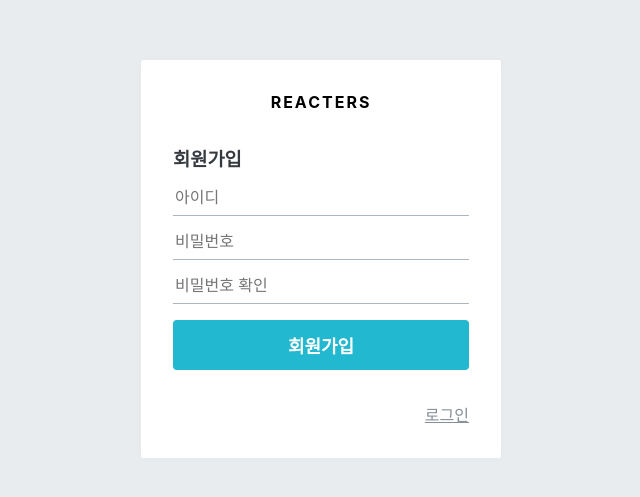
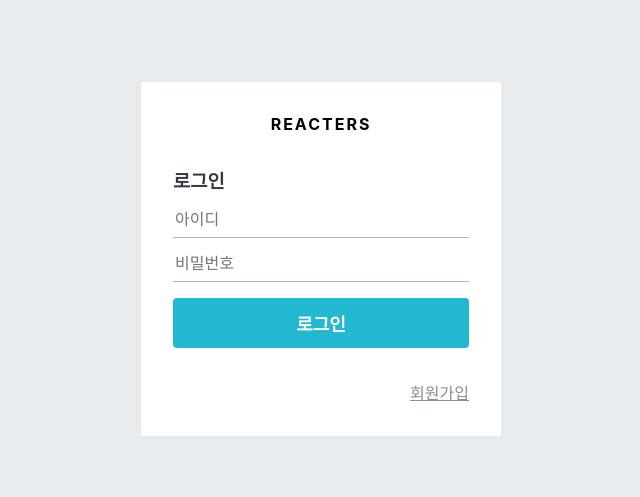
Before and after one commit to ssb00134/blog-frontend, a React (Create React App) app: page /login in a window 1280 px wide. Shown: the part 141-638 px from the top of the page, without its empty margins (319-959 px from the left). Built offline with nearby package versions, Linux system fonts and the light colour scheme.

Commit message:
프록시 설정

```diff
--- a/package.json
+++ b/package.json
@@ -6,6 +6,7 @@
     "@testing-library/jest-dom": "^5.11.4",
     "@testing-library/react": "^11.1.0",
     "@testing-library/user-event": "^12.1.10",
+    "axios": "^0.21.1",
     "immer": "^9.0.2",
     "react": "^17.0.2",
     "react-dom": "^17.0.2",
@@ -15,6 +16,7 @@
     "redux": "^4.1.0",
     "redux-actions": "^2.6.5",
     "redux-devtools-extension": "^2.13.9",
+    "redux-saga": "^1.1.3",
     "styled-components": "^5.2.3",
     "web-vitals": "^1.0.1"
   },
@@ -41,5 +43,6 @@
       "last 1 firefox version",
       "last 1 safari version"
     ]
-  }
+  },
+  "proxy" : "http://localhost:4000/"
 }
--- a/src/components/auth/AuthForm.js
+++ b/src/components/auth/AuthForm.js
@@ -60,27 +60,51 @@
   register : '회원가입'
 }
 
-const AuthForm = ({type}) => {
+const AuthForm = ({ type, form, onChange, onSubmit, error }) => {
   const text = textMap[type];
+  return (
+    <AuthFormBlock>
+      <h3>{text}</h3>
+      <form onSubmit={onSubmit}>
+        <StyledInput
+          autoComplete="username"
+          name="username"
+          placeholder="아이디"
+          onChange={onChange}
+          value={form.username}
+        />
+        <StyledInput
+          autoComplete="new-password"
+          name="password"
+          placeholder="비밀번호"
+          type="password"
+          onChange={onChange}
+          value={form.password}
+        />
+        {type === 'register' && (
+          <StyledInput
+            autoComplete="new-password"
+            name="passwordConfirm"
+            placeholder="비밀번호 확인"
+            type="password"
+            onChange={onChange}
+            value={form.passwordConfirm}
+          />
+        )}
 
-
-  return <AuthFormBlock><h3>{text}</h3>
-  <form>
-    <StyledInput autoComplete="username" name="username" placeholder='아이디' />
-    <StyledInput autoComplete="new-password" name="password" placeholder='비밀번호' type="password"/>
-    {type === 'register' &&(
-      <StyledInput autoComplete="new-password" name="passwordConfirm" placeholder="비밀번호 확인" type="password"/>
-    )}
-    <ButtonWithMarginTop cyan fullWidth>{text}</ButtonWithMarginTop>
+        <ButtonWithMarginTop cyan fullWidth style={{ marginTop: '1rem' }}>
+          {text}
+        </ButtonWithMarginTop>
       </form>
       <Footer>
-    {type==='login' ?(
+        {type === 'login' ? (
           <Link to="/register">회원가입</Link>
-    ):(
+        ) : (
           <Link to="/login">로그인</Link>
         )}
       </Footer>
-  </AuthFormBlock>;
+    </AuthFormBlock>
+  );
 };
 
 export default AuthForm;
--- /dev/null
+++ b/src/components/auth/LoginForm.js
@@ -0,0 +1,40 @@
+import React, { useEffect } from 'react';
+import { useDispatch, useSelector } from 'react-redux';
+import auth, { changeField, initializeForm } from '../../modules/auth';
+import AuthForm from './AuthForm';
+
+const LoginForm = ()=>{
+    const dispatch = useDispatch();
+    const {form} = useSelector(({auth})=>({
+        form : auth.login
+    }));
+
+    const onChange = e=>{
+        const {value, name} = e.target;
+        dispatch(
+            changeField({
+                form : 'login',
+                key : name,
+                value
+            })
+        );
+    }
+
+    const onSubmit = e=>{
+        e.preventDefault();
+    }
+
+    useEffect(()=>{
+        dispatch(initializeForm('login'));
+    },[dispatch]);
+
+    return (
+        <AuthForm
+        type="login"
+        form={form}
+        onChange={onChange}
+        onSubmit={onSubmit}/>
+    )
+}
+
+export default LoginForm;
--- /dev/null
+++ b/src/lib/api/auth.js
@@ -0,0 +1,11 @@
+import client from './client';
+
+export const login = ({ username, password }) => {
+  client.post('/api/auth/login', { username, password });
+};
+
+export const register = ({ username, password }) => {
+  client.post('api/auth/register', { username, password });
+};
+
+export const check = () => client.get('/api/auth/check');
--- /dev/null
+++ b/src/lib/api/client.js
@@ -0,0 +1,27 @@
+import axios from 'axios';
+
+const client = axios.create();
+
+/*
+  글로벌 설정 예시:
+
+  // API 주소를 다른 곳으로 사용함
+  client.defaults.baseURL = 'https://external-api-server.com/'
+
+  // 헤더 설정
+  client.defaults.headers.common['Authorization'] = 'Bearer a1b2c3d4';
+
+  // 인터셉터 설정
+  axios.intercepter.response.use(\
+    response => {
+      // 요청 성공 시 특정 작업 수행
+      return response;
+    },
+    error => {
+      // 요청 실패 시 특정 작업 수행
+      return Promise.reject(error);
+    }
+  })
+*/
+
+export default client;
--- /dev/null
+++ b/src/lib/createRequestSaga.js
@@ -0,0 +1,31 @@
+import { call, put } from 'redux-saga/effects';
+import { startLoading, finishLoading } from '../modules/loading';
+
+export const createRequestActionTypes = (type) => {
+  const SUCESS = `${type}_SUCCESS`;
+  const FAILURE = `${type}FAILURE`;
+  return [type, SUCESS, FAILURE];
+};
+
+export default function createRequestSaga(type, request) {
+  const SUCCESS = `${type}_SUCEESS`;
+  const FAILURE = `${type}_FAILURE`;
+
+  return function* (action) {
+    yield put(startLoading(type));
+    try {
+      const response = yield call(request, action.payload);
+      yield put({
+        type: SUCCESS,
+        payload: response.data,
+      });
+    } catch (e) {
+      yield put({
+        type: FAILURE,
+        payload: e,
+        error: true,
+      });
+    }
+    yield put(finishLoading(type));
+  };
+}
--- a/src/modules/auth.js
+++ b/src/modules/auth.js
@@ -1,14 +1,56 @@
 import { createAction, handleActions } from 'redux-actions';
+import produce from 'immer';
+import { takeLatest } from 'redux-saga/effects';
+import createRequestSaga, {
+  createRequestActionTypes,
+} from '../lib/createRequestSaga';
+import * as authAPI from '../lib/api/auth';
 
-const SAMPLE_ACTION = 'auth/SAMPLE_ACTION';
+const CHANGE_FIELD = 'auth/CHANGE_FIELD';
+const INITIALIZE_FORM = 'auth/INITIALIZE_FORM';
 
-export const sampleAction = createAction(SAMPLE_ACTION);
+const [REGISTER, REGISTER_SUCCESS, REGISTER_FAILURE] = createRequestActionTypes(
+  'auth/REGISTER',
+);
 
-const initialState = {};
+const [LOGIN, LOGIN_SUCCESS, LOGIN_FAILURE] = createRequestActionTypes(
+  'auth/LOGIN',
+);
+
+export const changeField = createAction(
+  CHANGE_FIELD,
+  ({ form, key, value }) => ({
+    form,
+    key,
+    value,
+  }),
+);
+
+export const initializeForm = createAction(INITIALIZE_FORM, (form) => form);
+
+const initialState = {
+  register: {
+    username: '',
+    password: '',
+    passwordConfirm: '',
+  },
+  login: {
+    username: '',
+    password: '',
+  },
+};
 
 const auth = handleActions(
   {
-    [SAMPLE_ACTION]: (state, action) => state,
+    [CHANGE_FIELD]: (state, { payload: { form, key, value } }) =>
+      produce(state, (draft) => {
+        draft[form][key] = value; // 예: state.register.username을 바꾼다
+      }),
+    [INITIALIZE_FORM]: (state, { payload: form }) => ({
+      ...state,
+      [form]: initialState[form],
+      authError: null, // 폼 전환 시 회원 인증 에러 초기화
+    }),
   },
   initialState,
 );
--- a/src/modules/index.js
+++ b/src/modules/index.js
@@ -1,6 +1,7 @@
 import { combineReducers } from 'redux';
 import auth from './auth';
+import loading from './loading';
 
-const rootReducer = combineReducers({ auth });
+const rootReducer = combineReducers({ auth, loading });
 
 export default rootReducer;
--- /dev/null
+++ b/src/modules/loading.js
@@ -0,0 +1,32 @@
+import { createAction, handleActions } from 'redux-actions';
+
+const START_LOADING = 'loading/START_LOADING';
+const FINISH_LOADING = 'loading/FINISH_LOADING';
+
+export const startLoading = createAction(
+  START_LOADING,
+  (requestType) => requestType,
+);
+
+export const finishLoading = createAction(
+  FINISH_LOADING,
+  (requestType) => requestType,
+);
+
+const initialState = {};
+
+const loading = handleActions(
+  {
+    [START_LOADING]: (state, action) => ({
+      ...state,
+      [action.payload]: true,
+    }),
+    [FINISH_LOADING]: (state, action) => ({
+      ...state,
+      [action.payload]: false,
+    }),
+  },
+  initialState,
+);
+
+export default loading;
--- a/src/pages/LoginPage.js
+++ b/src/pages/LoginPage.js
@@ -1,10 +1,10 @@
 import React from 'react';
-import AuthForm from '../components/auth/AuthForm';
 import AuthTemplate from '../components/auth/AuthTemplate';
+import LoginForm from '../components/auth/LoginForm';
 const LoginPage = () => {
   return (
     <AuthTemplate>
-      <AuthForm type="register" />
+      <LoginForm />
     </AuthTemplate>
   );
 };
```
Also changed, not shown: 2 other files (tests, documents, lock files or other folders). Lines whose indentation alone changed are shown as unchanged.
